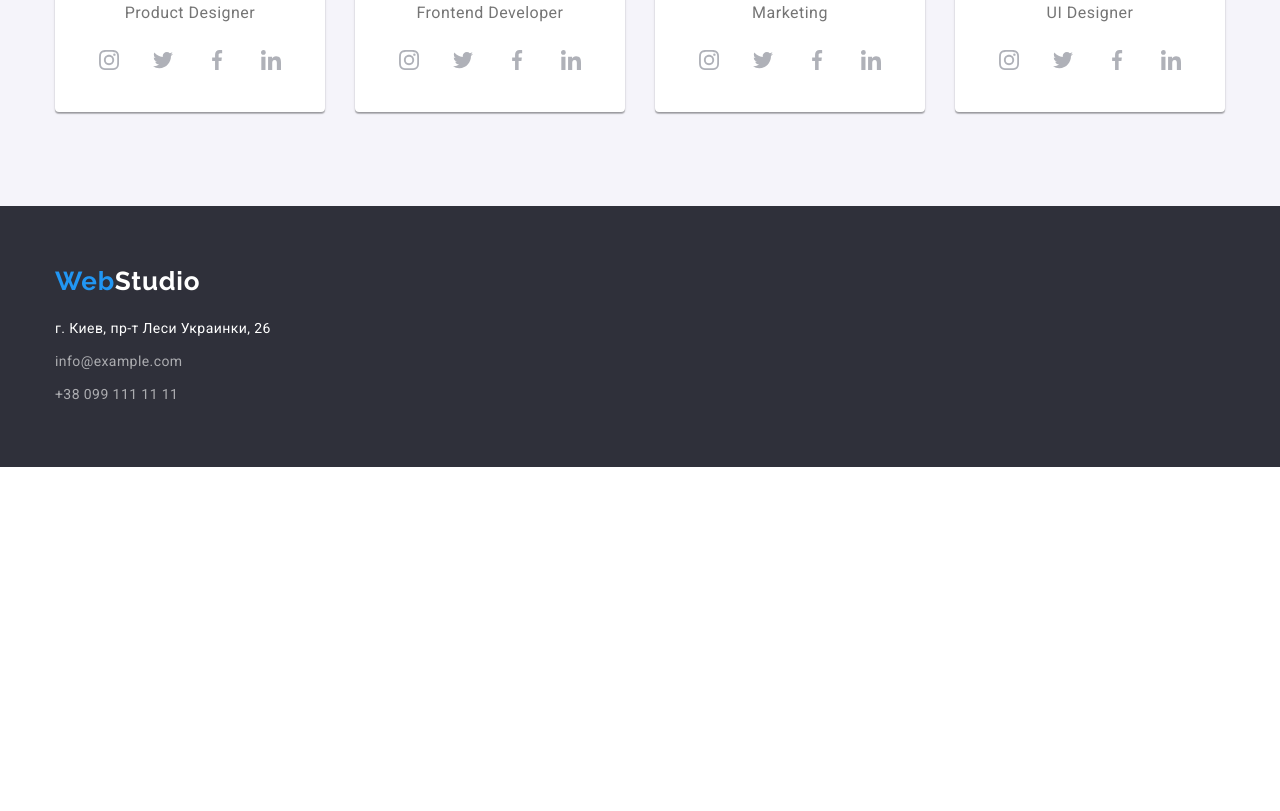
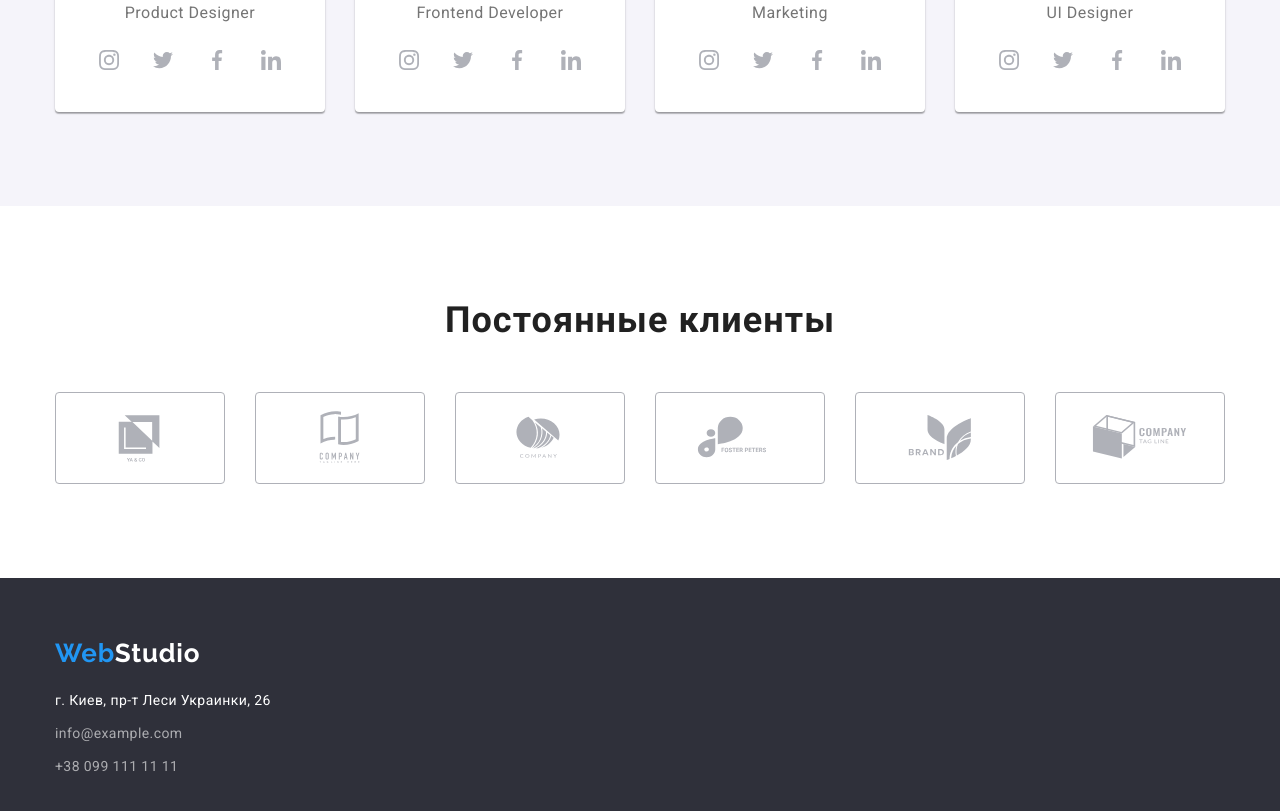
Before and after one commit to AnnaRakarchuk/goit-markup-hw-04, a plain HTML site: page index.html in a window 1280 px wide. Shown: the part 1948-2759 px from the top of the page. Before the commit the page ends 2415 px from the top, so only its background shows below. Drawn offline with nearby package versions, Linux system fonts and the light colour scheme.

Commit message:
Add section clients and styles for it

```diff
--- a/css/styles.css
+++ b/css/styles.css
@@ -377,6 +377,40 @@ img {
 }
 
 /*-----------------
+| Clients section
+-------------------*/
+.clients-list{
+  display: flex;
+  align-items: center;
+  justify-content: center;
+}
+.clients-item:not(:last-child){
+  margin-right: 30px;
+}
+
+.clients-link{
+  display: flex;
+  align-items: center;
+  justify-content: center;
+
+  width: 170px;
+  height: 92px;
+  border: 1px solid var(--icon-main-color);
+  border-radius: 4px;
+}
+.clients-link:hover,
+.clients-link:focus{
+  border: 1px solid var(--icon-accent-cl);
+}
+.clients-link:hover .clients-icon,
+.clients-link:focus .clients-icon{
+  fill: var(--icon-accent-cl);
+}
+.clients-icon{
+  fill: var(--icon-main-color);
+}
+
+/*-----------------
 | Footer section
 -------------------*/
 .footer {
--- a/index.html
+++ b/index.html
@@ -396,6 +396,89 @@
           </ul>
         </div>
       </section>
+      <!--Постоянные клиенты-->
+      <section class="clients section">
+        <div class="container">
+          <h2 class="section-title">Постоянные клиенты</h2>
+        <ul class="clients-list list">
+          <li class="clients-item">
+            <a
+              class="clients-link link"
+              href="#"
+              target="_blank"
+              rel="noopener noreferrer"
+              aria-label="иконка YA&GO"
+            >
+              <svg class="clients-icon" width="106" height="60">
+                <use href="./images/sprite.svg#icon-client-logo-1"></use>
+              </svg>
+            </a>
+          </li>
+          <li class="clients-item">
+            <a
+              class="clients-link link"
+              href="#"
+              target="_blank"
+              rel="noopener noreferrer"
+              aria-label="иконка Company tagline here"
+              >
+              <svg class="clients-icon" width="106" height="60">
+                <use href="./images/sprite.svg#icon-client-logo-2"></use>
+              </svg>
+            </a>
+          </li>
+          <li class="clients-item">
+            <a
+              class="clients-link link"
+              href="#"
+              target="_blank"
+              rel="noopener noreferrer"
+              aria-label="иконка Company"
+              >
+              <svg class="clients-icon" width="106" height="60">
+                <use href="./images/sprite.svg#icon-client-logo-3"></use>
+                </svg>
+            </a>
+          </li>
+          <li class="clients-item">
+            <a
+              class="clients-link link"
+              href="#"
+              target="_blank"
+              rel="noopener noreferrer"
+              aria-label="иконка Foster Peters"
+              ><svg class="clients-icon" width="106" height="60">
+                <use href="./images/sprite.svg#icon-client-logo-4"></use></svg
+            ></a>
+          </li>
+          <li class="clients-item">
+            <a
+              class="clients-link link"
+              href="#"
+              target="_blank"
+              rel="noopener noreferrer"
+              aria-label="иконка Brand"
+            >
+              <svg class="clients-icon" width="106" height="60">
+                <use href="./images/sprite.svg#icon-client-logo-5"></use>
+              </svg>
+            </a>
+          </li>
+          <li class="clients-item">
+            <a
+              class="clients-link link"
+              href="#"
+              target="_blank"
+              rel="noopener noreferrer"
+              aria-label="иконка Company Tag Line"
+            >
+              <svg class="clients-icon" width="106" height="60">
+                <use href="./images/sprite.svg#icon-client-logo-6"></use></svg>
+            </a>
+          </li>
+        </ul>
+      </div>
+      </section>
     </main>
     <footer class="footer">
       <div class="container">
```
